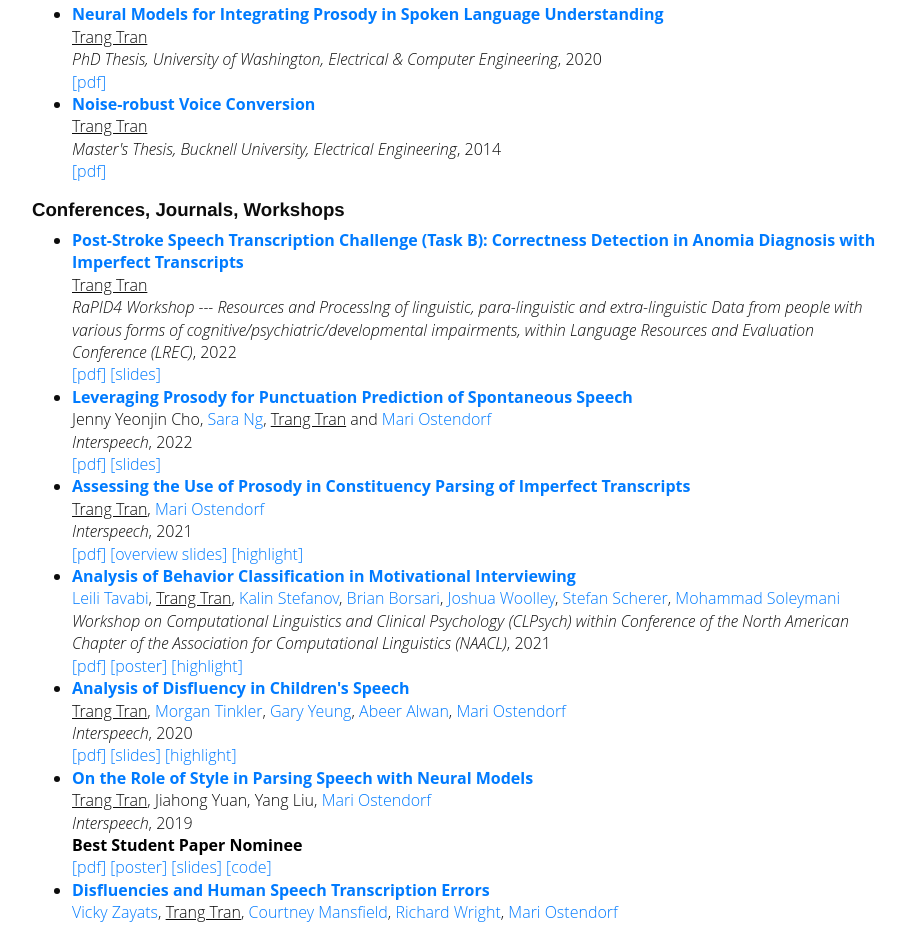
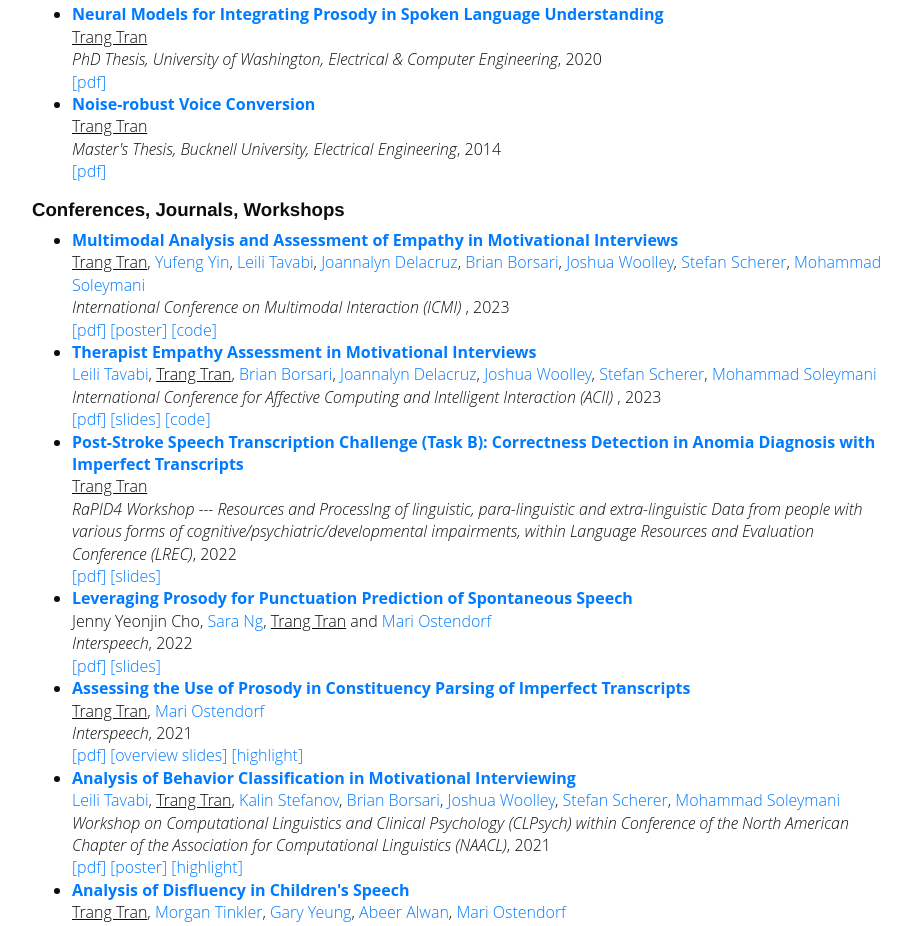
Before and after one commit to ttmt001/ttmt001.github.io, a plain HTML site: page index.html in a window 1280 px wide. Shown: the part 962-1888 px from the top of the page, without its empty margins (179-1090 px from the left). Drawn offline with nearby package versions, Linux system fonts and the light colour scheme.

Commit message:
new papers, yeet twitter

```diff
--- a/index.html
+++ b/index.html
@@ -205,6 +205,55 @@
 
         <h3>Conferences, Journals, Workshops</h3>
         <ul>
+
+        <li>
+        <b>
+        <a href="">
+        Multimodal Analysis and Assessment of Empathy in Motivational Interviews
+        </a>
+        </b>
+        <br>
+        <u>Trang Tran</u>,
+        <a href="https://yufengyin.github.io/">Yufeng Yin</a>,
+        <a href="https://www.linkedin.com/in/leili-tavabi-92649693/">Leili Tavabi</a>,
+        <a href="https://profiles.ucsf.edu/joannalyn.delacruz">Joannalyn Delacruz</a>,
+        <a href="https://addictionresearch.ucsf.edu/people/brian-borsari-phd">Brian Borsari</a>,
+        <a href="https://woolleylab.ucsf.edu/principal-investigator">Joshua Woolley</a>,
+        <a href="https://schererstefan.net/">Stefan Scherer</a>,
+        <a href="http://people.ict.usc.edu/~soleymani/">Mohammad Soleymani</a>
+        <br>
+        <i>
+        International Conference on Multimodal Interaction (ICMI)
+        </i>, 2023
+        <br>
+        <a href="">[pdf]</a>
+        <a href="">[poster]</a>
+        <a href="https://github.com/ihp-lab/mm_analysis_empathy">[code]</a>
+        </li>
+
+        <li>
+        <b>
+        <a href="">
+        Therapist Empathy Assessment in Motivational Interviews
+        </a>
+        </b>
+        <br>
+        <a href="https://www.linkedin.com/in/leili-tavabi-92649693/">Leili Tavabi</a>,
+        <u>Trang Tran</u>,
+        <a href="https://addictionresearch.ucsf.edu/people/brian-borsari-phd">Brian Borsari</a>,
+        <a href="https://profiles.ucsf.edu/joannalyn.delacruz">Joannalyn Delacruz</a>,
+        <a href="https://woolleylab.ucsf.edu/principal-investigator">Joshua Woolley</a>,
+        <a href="https://schererstefan.net/">Stefan Scherer</a>,
+        <a href="http://people.ict.usc.edu/~soleymani/">Mohammad Soleymani</a>
+        <br>
+        <i>
+        International Conference for Affective Computing and Intelligent Interaction (ACII)
+        </i>, 2023
+        <br>
+        <a href="">[pdf]</a>
+        <a href="">[slides]</a>
+        <a href="https://github.com/ihp-lab/empathy-recognition-acii-2023">[code]</a>
+        </li>
 
         <li>
         <b>
@@ -478,18 +527,19 @@
         <li>
         Miscellaneous miscellany:
         <a href="https://www.duolingo.com/profile/trangham283">Duolingo</a>
-        (2000+ day streak!);
+        (2500+ day streak!);
         my <a href=map.html>travel map</a> (sadly not yet well-explored);
-        my <a href="https://www.strava.com/athletes/14996710">running</a>
-        <a href="https://citystrides.com/users/6082">stats</a>
-        (2500+ streets!)
+        my <a href="https://citystrides.com/users/6082">running stats</a>
+        (3000+ streets!)
         </li>
 
-        <li>
+        <!--<li>
         I have a <a href=https://twitter.com/trang_tran_203>Twitter account</a>,
         which was originally intended for strictly academic purposes.
         I have mostly failed to maintain that intention.
-        </li>
+        </li>-->
+
+
         </div>
         </div>
 
```
